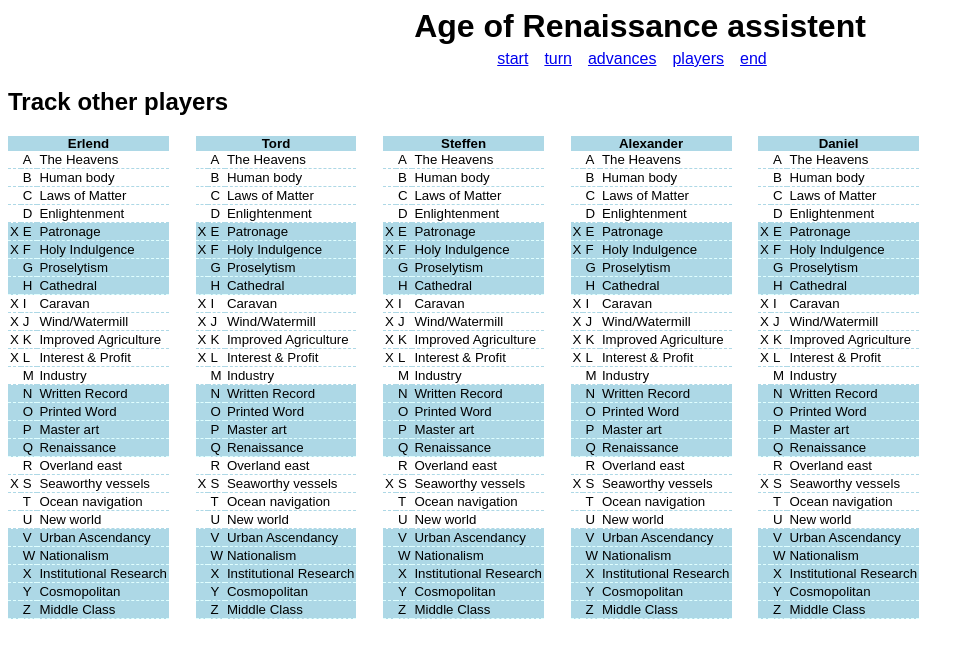
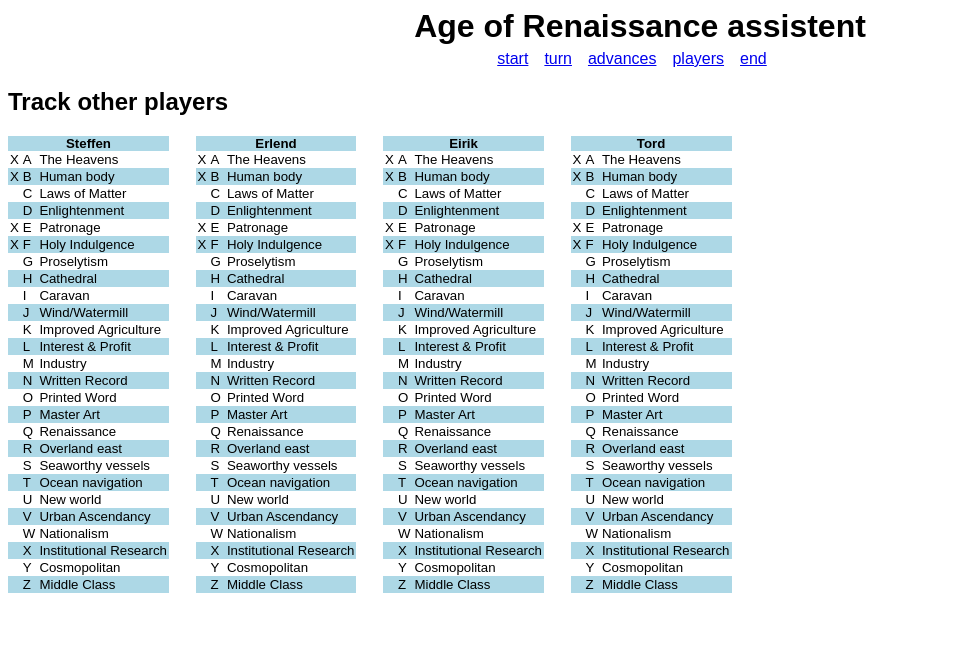
Before and after one commit to alkemann/aor, an Angular app: page /players in a window 1280 px wide. Shown: the top 658 px of the page, without its empty margins (0-974 px from the left). Built offline with nearby package versions, Linux system fonts and the light colour scheme.

Commit message:
start using Player models

```diff
--- a/src/app/services/advances.service.ts
+++ b/src/app/services/advances.service.ts
@@ -2,10 +2,14 @@
 import { Advance } from '../interfaces/advance';
 import jsondata from '../data/advances.json';
 
+
+interface AdvanceList {
+  [key: string]: string;
+}
+
 @Injectable({
   providedIn: 'root'
 })
-
 export class AdvancesService {
 
   private data: Advance[];
@@ -27,6 +31,12 @@
     return out;
   }
 
+  public get list(): AdvanceList {
+    let out:AdvanceList = {};
+    this.data.forEach(a => out[a.key] = a.name);
+    return out;
+  }
+
   byKey(key: string): Advance {
     for (const key in this.data) {
       if (Object.prototype.hasOwnProperty.call(this.data, key)) {
--- a/src/app/services/player.service.ts
+++ b/src/app/services/player.service.ts
@@ -1,28 +1,32 @@
 import { Injectable } from '@angular/core';
-import { Player as PlayerInterface } from '../interfaces/player';
+import { Player } from '../models/player';
 
 @Injectable({
   providedIn: 'root'
 })
 export class PlayerService {
 
-  player: PlayerInterface;
-  players: PlayerInterface[] = [];
+  player: Player;
+  players: Player[] = [];
 
   constructor() {
     this.player = this.newPlayer();
+    this.players.push(this.newPlayer("Steffen"));
+    this.players.push(this.newPlayer("Erlend"));
+    this.players.push(this.newPlayer("Eirik"));
+    this.players.push(this.newPlayer("Tord"));
   }
 
   addGold(amount: number): any {
-    this.player.gold += amount;
+    // this.player.$ += amount;
   }
 
   spendGold(amount: number): any {
-    this.player.gold -= amount;
+    // this.player.$ -= amount;
   }
 
-  newPlayer(): PlayerInterface {
-    throw new Error('Function not implemented.');
+  newPlayer(name : string = "player"): Player {
+    return new Player(name);
   }
 
 }
--- a/src/app/ui/players/player-table/player-table.component.html
+++ b/src/app/ui/players/player-table/player-table.component.html
@@ -1,38 +1,12 @@
 
 <table class="players" cellPadding="0" cellSpacing="0">
 
-    <tr class="trodd"><th colspan="3">{{name}}</th></tr>
+    <tr class="trodd"><th colspan="3">{{player.name}}</th></tr>
 
-    <tr><td>&nbsp;</td><td>A</td><td>The Heavens</td></tr>
-    <tr><td>&nbsp;</td><td>B</td><td>Human body</td></tr>
-    <tr><td>&nbsp;</td><td>C</td><td>Laws of Matter</td></tr>
-    <tr><td>&nbsp;</td><td>D</td><td>Enlightenment</td></tr>
-
-    <tr class="trodd"><td>X</td><td>E</td><td>Patronage</td></tr>
-    <tr class="trodd"><td>X</td><td>F</td><td>Holy Indulgence</td></tr>
-    <tr class="trodd"><td>&nbsp;</td><td>G</td><td>Proselytism</td></tr>
-    <tr class="trodd"><td>&nbsp;</td><td>H</td><td>Cathedral</td></tr>
-
-    <tr><td>X</td><td>I</td><td>Caravan</td></tr>
-    <tr><td>X</td><td>J</td><td>Wind/Watermill</td></tr>
-    <tr><td>X</td><td>K</td><td>Improved Agriculture</td></tr>
-    <tr><td>X</td><td>L</td><td>Interest & Profit</td></tr>
-    <tr><td>&nbsp;</td><td>M</td><td>Industry</td></tr>
-
-    <tr class="trodd"><td>&nbsp;</td><td>N</td><td>Written Record</td></tr>
-    <tr class="trodd"><td>&nbsp;</td><td>O</td><td>Printed Word</td></tr>
-    <tr class="trodd"><td>&nbsp;</td><td>P</td><td>Master art</td></tr>
-    <tr class="trodd"><td>&nbsp;</td><td>Q</td><td>Renaissance</td></tr>
-
-    <tr><td>&nbsp;</td><td>R</td><td>Overland east</td></tr>
-    <tr><td>X</td><td>S</td><td>Seaworthy vessels</td></tr>
-    <tr><td>&nbsp;</td><td>T</td><td>Ocean navigation</td></tr>
-    <tr><td>&nbsp;</td><td>U</td><td>New world</td></tr>
-
-    <tr class="trodd"><td>&nbsp;</td><td>V</td><td>Urban Ascendancy</td></tr>
-    <tr class="trodd"><td>&nbsp;</td><td>W</td><td>Nationalism</td></tr>
-    <tr class="trodd"><td>&nbsp;</td><td>X</td><td>Institutional Research</td></tr>
-    <tr class="trodd"><td>&nbsp;</td><td>Y</td><td>Cosmopolitan</td></tr>
-    <tr class="trodd"><td>&nbsp;</td><td>Z</td><td>Middle Class</td></tr>
+    <tr *ngFor="let item of advanceService.list | keyvalue">
+        <td>{{ player.owns(item.key) ? 'X' : ' ' }}</td>
+        <td (click)="this.touched(item.key)">{{item.key}}</td>
+        <td (click)="this.touched(item.key)">{{item.value}}</td>
+    </tr>
 
 </table>
--- a/src/app/ui/players/player-table/player-table.component.scss
+++ b/src/app/ui/players/player-table/player-table.component.scss
@@ -3,13 +3,9 @@
     font-size: 83%;
     margin:0 2em 2em 0;
     td {
-        border-bottom: 1px dashed lightblue;
         padding: 1px 2px;
     }
-    tr.trodd {
+    tr:nth-child(odd) {
         background-color: #add8e6;
-        td {
-            border-bottom: 1px dashed lightcyan;
-        }
     }
 }
--- a/src/app/ui/players/player-table/player-table.component.ts
+++ b/src/app/ui/players/player-table/player-table.component.ts
@@ -1,4 +1,7 @@
+import { PlayerService } from './../../../services/player.service';
+import { AdvancesService } from 'src/app/services/advances.service';
 import { Component, Input, OnInit } from '@angular/core';
+import { Player } from 'src/app/models/player';
 
 @Component({
   selector: 'aor-player-table',
@@ -7,11 +10,17 @@
 })
 export class PlayerTableComponent implements OnInit {
 
-  @Input() name: string = 'ss';
+  @Input() player: Player;
 
-  constructor() { }
+  constructor(
+    public advanceService: AdvancesService,
+    private playerService: PlayerService
+  ) { }
 
-  ngOnInit(): void {
+  ngOnInit(): void { }
+
+  public touched(key:string) {
+    console.log(this.player.name +" toggle "+ key);
   }
 
 }
--- a/src/app/ui/players/players.component.html
+++ b/src/app/ui/players/players.component.html
@@ -1,4 +1,4 @@
 <h2>Track other players</h2>
 <div class="pool">
-    <aor-player-table *ngFor="let player of players" [name]="player"></aor-player-table>
+    <aor-player-table *ngFor="let player of playerService.players" [player]="player"></aor-player-table>
 </div>
--- a/src/app/ui/players/players.component.ts
+++ b/src/app/ui/players/players.component.ts
@@ -1,3 +1,4 @@
+import { PlayerService } from './../../services/player.service';
 import { Component, OnInit } from '@angular/core';
 
 @Component({
@@ -7,13 +8,8 @@
 })
 export class PlayersComponent implements OnInit {
 
-  public players: string[];
+  constructor(public playerService: PlayerService) {}
 
-  constructor() {
-    this.players = ["Erlend", "Tord", "Steffen", "Alexander", "Daniel"];
-  }
-
-  ngOnInit(): void {
-  }
+  ngOnInit(): void {}
 
 }
```
